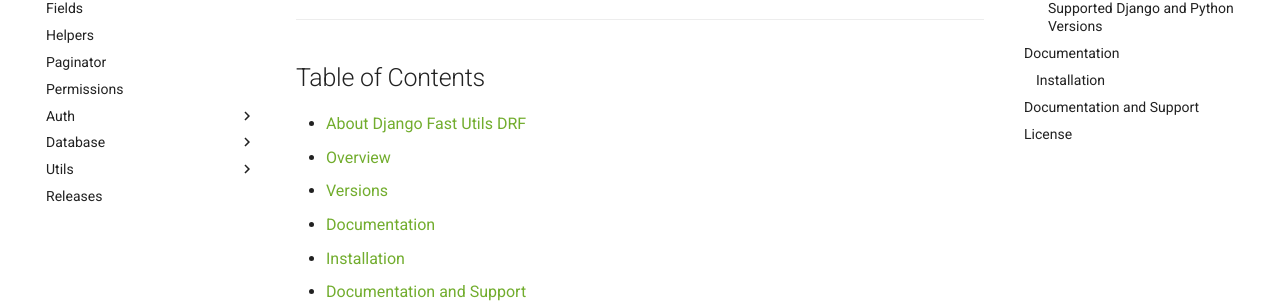
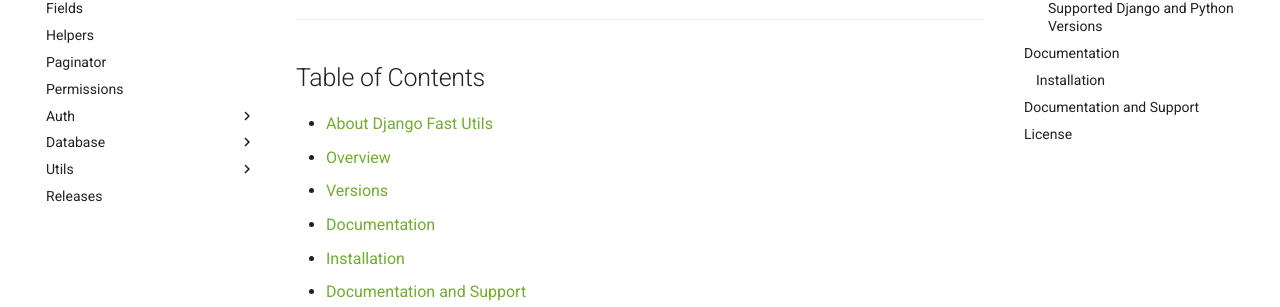
Before and after one commit to tarsil/django-fast-utils, an MkDocs documentation site: the page built from docs/index.md, in a window 1280 px wide and 900 px high. Shown: the part 211-518 px from the top of the window. Built offline with MkDocs 1.6.1 and Material for MkDocs 9.7.7, drawn with Linux system fonts in a browser that asks for light colours; comment, search, counter and statistics services are not loaded.

Commit message:
Update documentation

```diff
--- a/docs/index.md
+++ b/docs/index.md
@@ -6,7 +6,7 @@
 
 ## Table of Contents
 
-- [About Django Fast Utils DRF](#about-django-fast-utils-drf)
+- [About Django Fast Utils](#about-django-fast-utils-drf)
   - [Overview](#overview)
   - [Versions](#supported-django-and-python-versions)
 - [Documentation](#documentation)
```
Also changed, not shown: docs/fields.md (+1 -1 lines).
